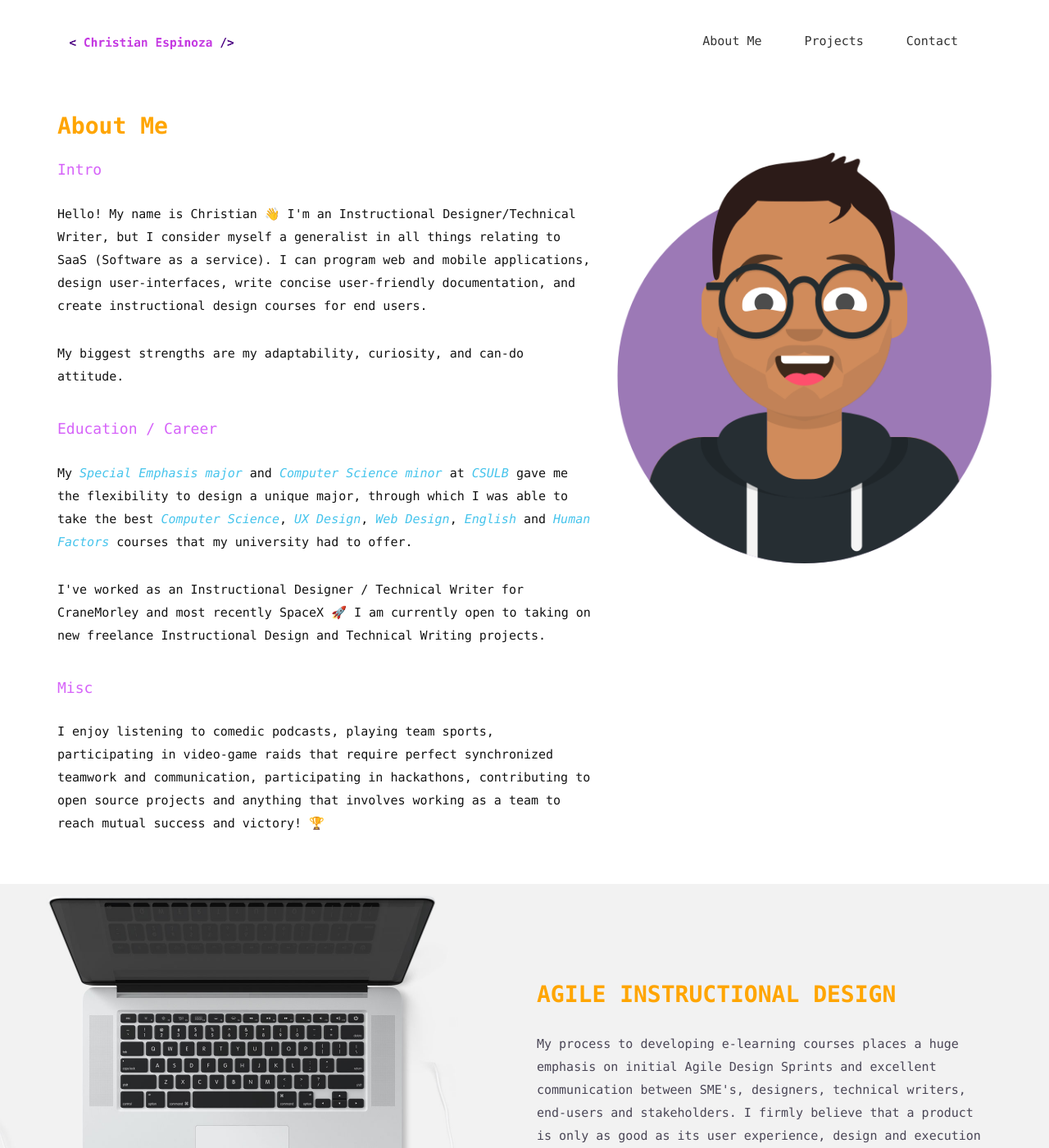
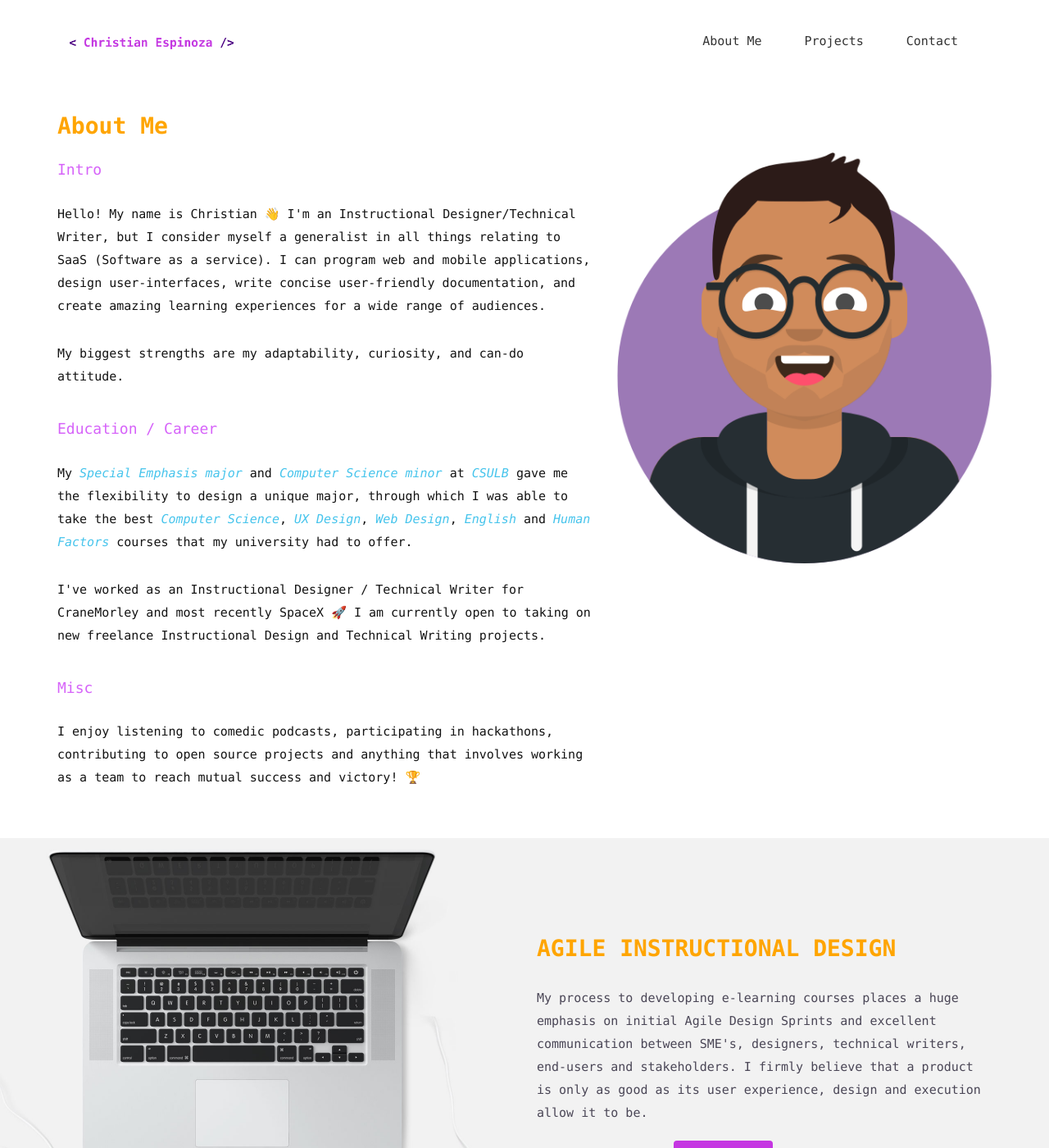
Before and after one commit to Kingslayyerr/Kingslayyerr.github.io, a Jekyll site: the page built from index.html, in a window 1280 px wide and 1400 px high. Shown: the whole window at 82% size. Built offline with Jekyll 4.4.1, drawn with Linux system fonts in a browser that asks for light colours; nearby versions of some CDN libraries; some web fonts are replaced.

Commit message:
new changes

```diff
--- a/index.html
+++ b/index.html
@@ -32,7 +32,7 @@ permalink: /
           </div>
           <h4>Intro</h4>
           <br>
-          <p>Hello! My name is Christian 👋 I'm an Instructional Designer/Technical Writer, but I consider myself a generalist in all things relating to SaaS (Software as a service). I can program web and mobile applications, design user-interfaces, write concise user-friendly documentation, and create instructional design courses for end users.  <!-- I learned to program on my own through hard work, persistence, and dedication. I started off learning the basics of <em style="color:#46c4ec;">HTML, CSS</em> and <em style="color:#46c4ec;">Javascript</em> then moved on to using more complex Libraries and Frameworks like <em style="color:#46c4ec;">React</em>, <em style="color:#46c4ec;">Redux</em> and <em style="color:#46c4ec;">Node</em>. -->
+          <p>Hello! My name is Christian 👋 I'm an Instructional Designer/Technical Writer, but I consider myself a generalist in all things relating to SaaS (Software as a service). I can program web and mobile applications, design user-interfaces, write concise user-friendly documentation, and create amazing learning experiences for a wide range of audiences.  <!-- I learned to program on my own through hard work, persistence, and dedication. I started off learning the basics of <em style="color:#46c4ec;">HTML, CSS</em> and <em style="color:#46c4ec;">Javascript</em> then moved on to using more complex Libraries and Frameworks like <em style="color:#46c4ec;">React</em>, <em style="color:#46c4ec;">Redux</em> and <em style="color:#46c4ec;">Node</em>. -->
          <!--  I have taken a Systemic approach to my skills and education, I believe in breadth first then depth, to be an effective specialist you must at one point be a generalist. -->
           </p>
           <br>
@@ -44,13 +44,13 @@ permalink: /
           <br>
             <p> My <em style="color:#46c4ec;">Special Emphasis major</em> and <em style="color:#46c4ec;">Computer Science minor</em> at <em style="color:#46c4ec;">CSULB</em> gave
               me the flexibility to design a unique major, through which I was able to take the best
-              <em style="color:#46c4ec;">Computer Science</em>, <em style="color:#46c4ec;">UX Design</em>, <em style="color:#46c4ec;">Web Design</em>, <em style="color:#46c4ec;">English</em> and <em style="color:#46c4ec;">Human Factors</em> courses that my university had to offer. <!-- This gave me an extremely unique college experience where I got to work and interact with people from many different majors on a regular basis. --> <!-- I got to see the pros and cons of the Engineering, Art, English, Business and Psychology(Human Factors) departments. I took away so much from my time at CSULB and it ultimately made me what I consider to be a well-rounded individual. --></p>
+              <em style="color:#46c4ec;">Computer Science</em>, <em style="color:#46c4ec;">UX Design</em>, <em style="color:#46c4ec;">Web Design</em>, <em style="color:#46c4ec;">English</em> and <em style="color:#46c4ec;">Human Factors</em> courses that my university had to offer. </p>
               <br>
               <p> I've worked as an Instructional Designer / Technical Writer for CraneMorley and most recently SpaceX 🚀 I am currently open to taking on new freelance Instructional Design and Technical Writing projects.</p>
               <br>
           <h4>Misc</h4>
           <br>
-          <p> I enjoy listening to comedic podcasts, playing team sports, participating in video-game raids that require perfect synchronized teamwork and communication, participating in hackathons, contributing to open source projects and anything that involves working as a team to reach mutual success and victory! 🏆 </p>
+          <p> I enjoy listening to comedic podcasts, participating in hackathons, contributing to open source projects and anything that involves working as a team to reach mutual success and victory! 🏆 </p>
           <!-- <h4>Social Anxiety</h4> -->
           <!-- <p>Transparency is important, and this is my truth. Social Anxiety has played a significant role in my life.  It has acted as a double edged sword and a catalyst of sorts. It ultimately made me a well-rounded person who has a deep empathy for all. I love helping others and believe in the capacity for humans to change and to transmute a negative circumstance into a positive one. It is thanks to the isolation that Social Anxiety provided me, that
             I was able to sit in my room and focus on improving myself by reading voraciously and learning auto-didactively.</p> -->
```
Also changed, not shown: work.html (+13 -0 lines).
